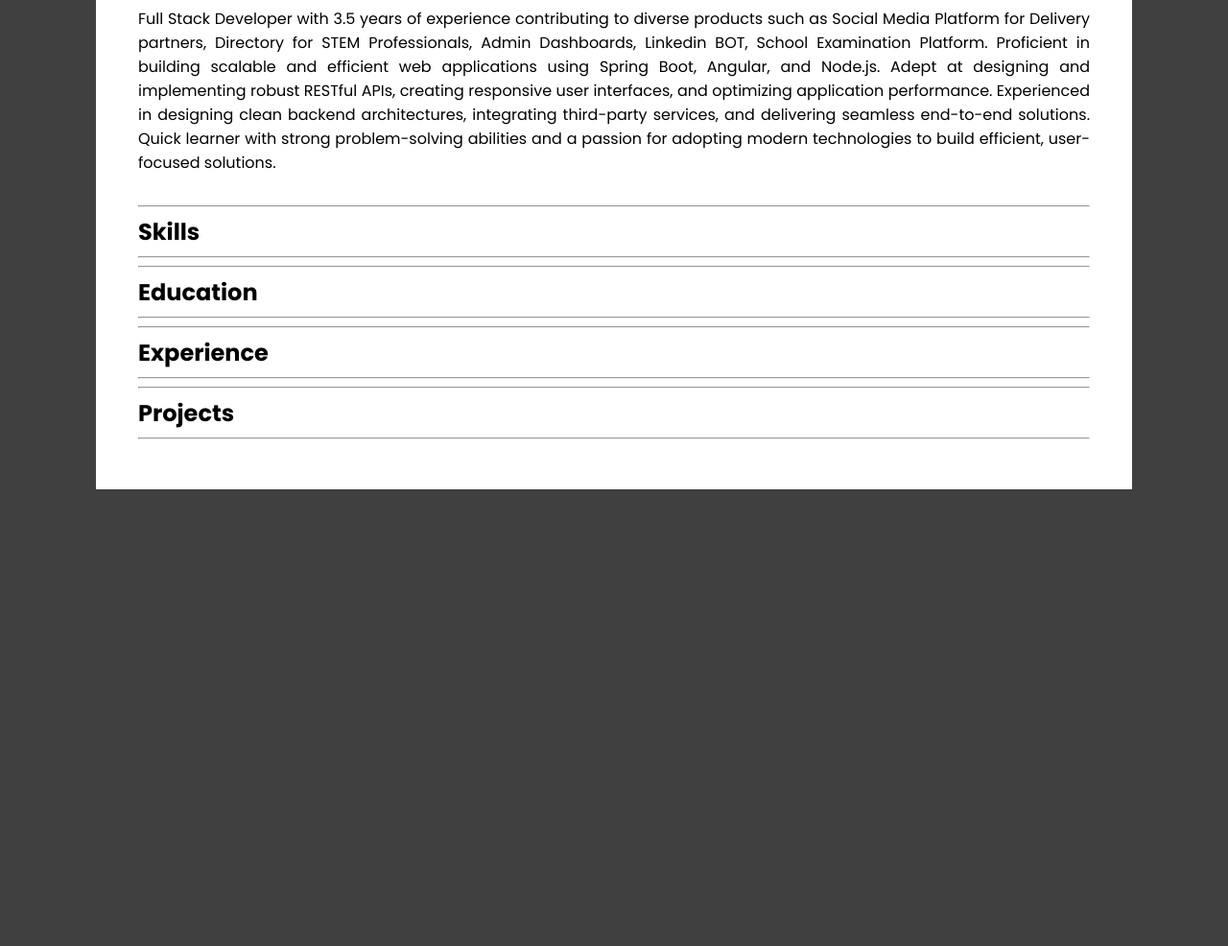
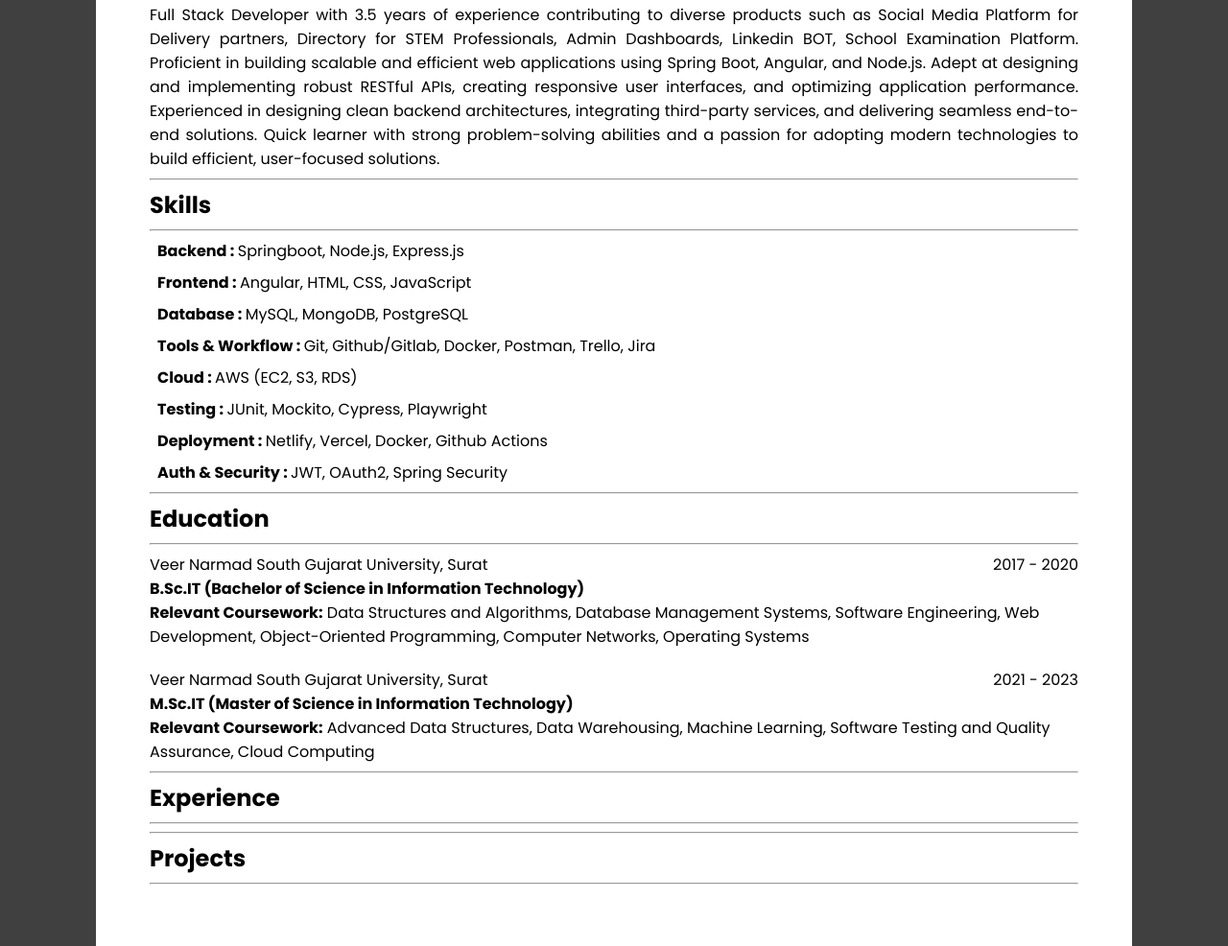
Before and after one commit to ranjeetrocky/Manan-Domadiya-s-Resume, a plain HTML site: page index.html in a window 1280 px wide. Shown: the part 246-1232 px from the top of the page at 96% size. Before the commit the page ends 800 px from the top, so only its background shows below. Drawn offline with Linux system fonts and the light colour scheme.

Commit message:
Enhance resume sections with detailed skills and education information; update styling for better layout and readability

```diff
--- a/index.html
+++ b/index.html
@@ -78,9 +78,60 @@
         <hr>
         <p class="section-title">Skills</p>
         <hr>
+        <div class="section-info">
+            <p class="skill"><b>Backend : </b>Springboot, Node.js, Express.js</p>
+            <p class="skill"><b>Frontend : </b>Angular, HTML, CSS, JavaScript</p>
+            <p class="skill"><b>Database : </b>MySQL, MongoDB, PostgreSQL</p>
+            <p class="skill"><b>Tools & Workflow : </b>Git, Github/Gitlab, Docker, Postman, Trello, Jira</p>
+            <p class="skill"><b>Cloud : </b>AWS (EC2, S3, RDS)</p>
+            <p class="skill"><b>Testing : </b>JUnit, Mockito, Cypress, Playwright</p>
+            <P class="skill"><b>Deployment : </b>Netlify, Vercel, Docker, Github Actions</P>
+            <p class="skill"><b>Auth & Security : </b>JWT, OAuth2, Spring Security</p>
+        </div>
         <hr>
         <p class="section-title">Education</p>
         <hr>
+        <div class="section-info">
+            <div class="educations">
+                <div class="education">
+                    <div class="place">
+                        <p class="institution">Veer Narmad South Gujarat University, Surat</p>
+                        <p class="duration">2017 - 2020</p>
+                    </div>
+                    <div class="degree">
+                        <p class="name">
+                            B.Sc.IT (Bachelor of Science in Information Technology)
+                        </p>
+                        <!-- <p class="grade">Grade: 8.5 CGPA</p> -->
+                    </div>
+                    <div class="coursework">
+                        <p class="course"><b>Relevant Coursework:</b> Data Structures and Algorithms, Database
+                            Management
+                            Systems,
+                            Software Engineering, Web Development, Object-Oriented Programming, Computer Networks,
+                            Operating
+                            Systems</p>
+                    </div>
+                </div>
+                <div class="education">
+                    <div class="place">
+                        <p class="institution">Veer Narmad South Gujarat University, Surat</p>
+                        <p class="duration">2021 - 2023</p>
+                    </div>
+                    <div class="degree">
+                        <p class="name">
+                            M.Sc.IT (Master of Science in Information Technology)
+                        </p>
+                        <!-- <p class="grade">Grade: 8.5 CGPA</p> -->
+                    </div>
+                    <div class="coursework">
+                        <p class="course"><b>Relevant Coursework:</b> Advanced Data Structures, Data Warehousing,
+                            Machine
+                            Learning, Software Testing and Quality Assurance, Cloud Computing</p>
+                    </div>
+                </div>
+            </div>
+        </div>
         <hr>
         <p class="section-title">Experience</p>
         <hr>
--- a/style.css
+++ b/style.css
@@ -1,3 +1,12 @@
+* {
+    margin: 0;
+    padding: 0;
+    box-sizing: border-box;
+}
+
+hr {
+    margin: 8px 0;
+}
 body {
     background-color: #404040;
 }
@@ -5,7 +14,7 @@ body {
 .resume-container {
     max-width: 1080px;
     margin: 0 auto;
-    padding: 44px;
+    padding: 56px;
     background-color: white;
     color: black;
     font-family: Poppins, sans-serif;
@@ -41,9 +50,33 @@ body {
 }
 
 .section-info {
-    margin-bottom: 32px;
+    /* margin-bottom: 32px; */
 }
 
 .section-info .info {
     text-align: justify;
 }
+
+.section-info p.skill {
+    margin: 8px;
+}
+
+.education .place {
+    display: flex;
+    justify-content: space-between;
+    /* font-weight: bold; */
+}
+.education .degree {
+    display: flex;
+    justify-content: space-between;
+}
+
+.degree .name {
+    font-weight: bold;
+}
+
+.educations {
+    display: flex;
+    flex-direction: column;
+    gap: 20px;
+}
```
